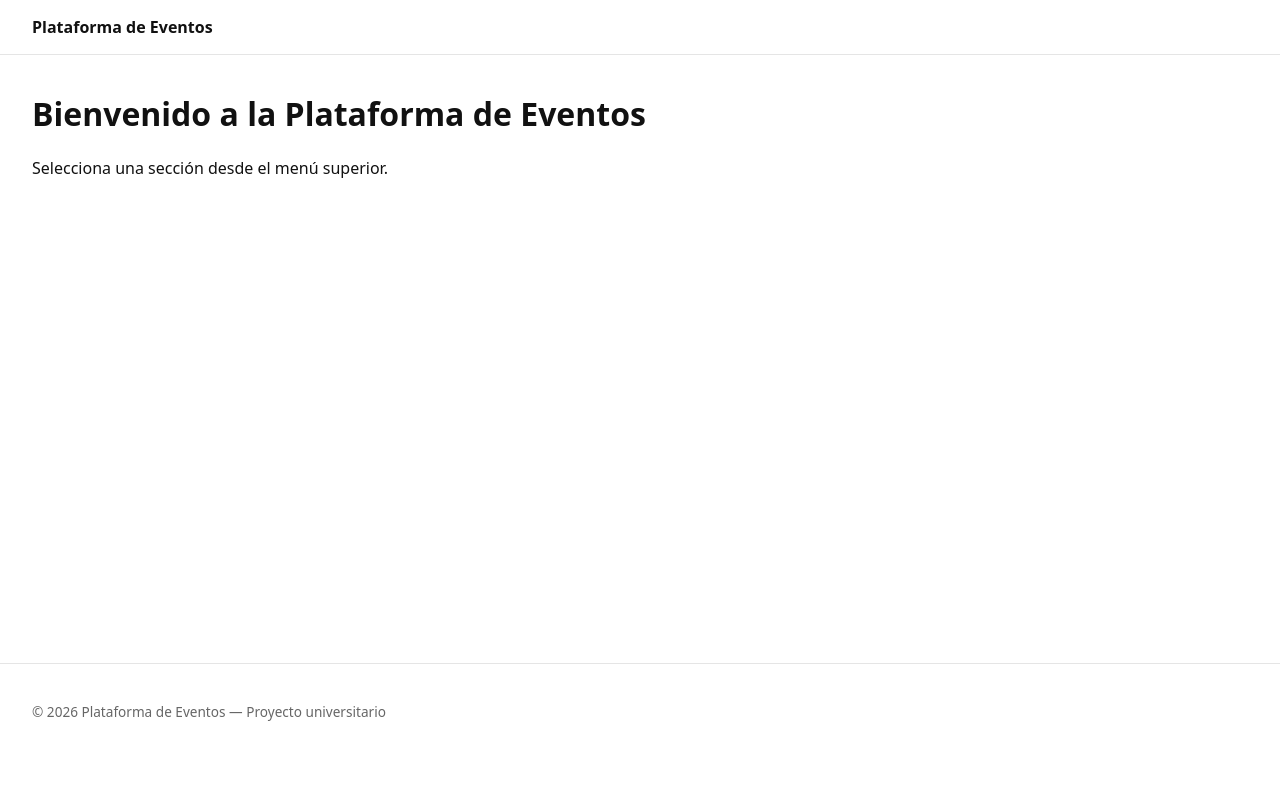
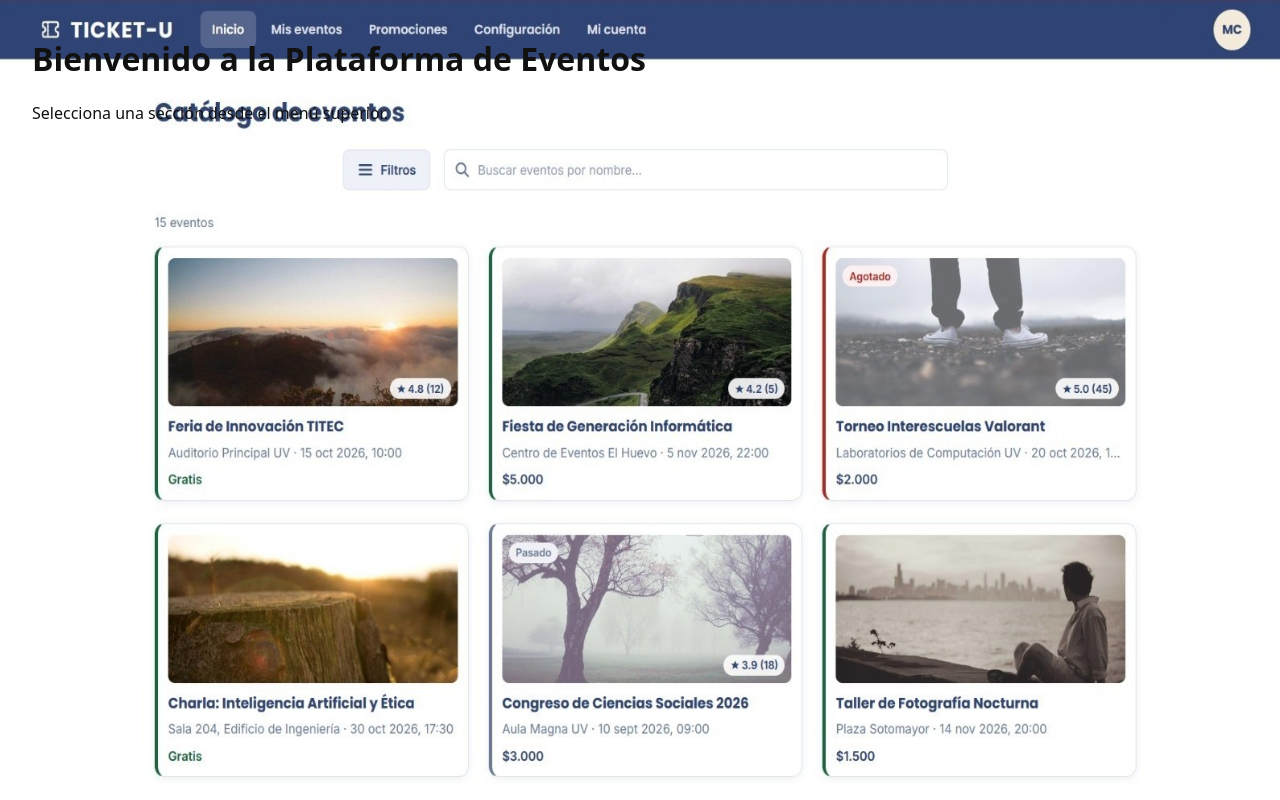
Before and after one commit to Equipo8-notificaciones/notificaciones-ticketu, a Next.js app in the folder FrontendTitec-main/: page / in a window 1280 px wide. Built offline with nearby package versions, Linux system fonts and the light colour scheme.

Commit message:
Front con foto de Catálogo

```diff
--- a/FrontendTitec-main/src/app/globals.css
+++ b/FrontendTitec-main/src/app/globals.css
@@ -1,4 +1,18 @@
 * { box-sizing: border-box; }
-body { margin: 0; font-family: system-ui, -apple-system, sans-serif; color: #111; }
+/* Fondo temporal */
+html {
+  min-height: 100%;
+  background-image: url("../modules/notificaciones/components/fondoTemporal.jpeg");
+	background-size: 100% 100%;
+  background-position: center;
+  background-repeat: no-repeat;
+  background-attachment: fixed;
+}
+body {
+	margin: 0;
+	min-height: 100vh;
+	font-family: system-ui, -apple-system, sans-serif;
+	color: #111;
+}
 main { padding: 2rem; min-height: 60vh; }
 a { color: #111; }
--- a/FrontendTitec-main/src/app/layout.tsx
+++ b/FrontendTitec-main/src/app/layout.tsx
@@ -9,10 +9,10 @@ import type { ReactNode } from "react";
 //
 // Los 9 grupos no deberían necesitar tocar este archivo.
 
-export const metadata = {
+/*export const metadata = {
   title: "Plataforma de Eventos",
   description: "Proyecto universitario — plataforma de gestión de eventos",
-};
+};*/
 
 export default function RootLayout({ children }: { children: ReactNode }) {
   return (
--- a/FrontendTitec-main/src/app/notificaciones/page.tsx
+++ b/FrontendTitec-main/src/app/notificaciones/page.tsx
@@ -2,7 +2,6 @@
 //
 // Este archivo solo importa y compone el módulo de Notificaciones.
 // La lógica y los componentes viven en src/modules/notificaciones/.
-
 
 import NotificacionesPlaceholder from "@/modules/notificaciones/components/NotificacionesPlaceholder";
 
--- a/FrontendTitec-main/src/components/layout/Footer.tsx
+++ b/FrontendTitec-main/src/components/layout/Footer.tsx
@@ -6,12 +6,12 @@
 // Placeholder funcional mientras se define el diseño final.
 
 export default function Footer() {
-  return (
+  /*return (
     <footer style={{ padding: "1.5rem 2rem", borderTop: "1px solid #e5e5e5", marginTop: "3rem" }}>
       <p style={{ fontSize: "0.85rem", color: "#666" }}>
         © {new Date().getFullYear()} Plataforma de Eventos — Proyecto universitario
-        {/* TODO (equipo Platform + 9 grupos): definir contenido final */}
+        {//TODO (equipo Platform + 9 grupos): definir contenido final}
       </p>
     </footer>
-  );
+  ); */
 }
--- a/FrontendTitec-main/src/components/layout/Header.tsx
+++ b/FrontendTitec-main/src/components/layout/Header.tsx
@@ -10,12 +10,5 @@
 // su propia página mientras se define el diseño final del header.
 
 export default function Header() {
-  return (
-    <header style={{ padding: "1rem 2rem", borderBottom: "1px solid #e5e5e5" }}>
-      <nav style={{ display: "flex", gap: "1.5rem", alignItems: "center" }}>
-        <strong>Plataforma de Eventos</strong>
-        {/* TODO (equipo Platform + 9 grupos): definir logo y links finales */}
-      </nav>
-    </header>
-  );
+  return null;
 }
```
Also changed, not shown: FrontendTitec-main/src/modules/notificaciones/components/NotificacionesPlaceholder.tsx (+3 -8 lines), FrontendTitec-main/src/modules/notificaciones/components/NotificationButton.tsx (+22 -22 lines), FrontendTitec-main/src/modules/notificaciones/components/fondoTemporal.jpeg (added), 1 other file (tests, documents, lock files or other folders).
